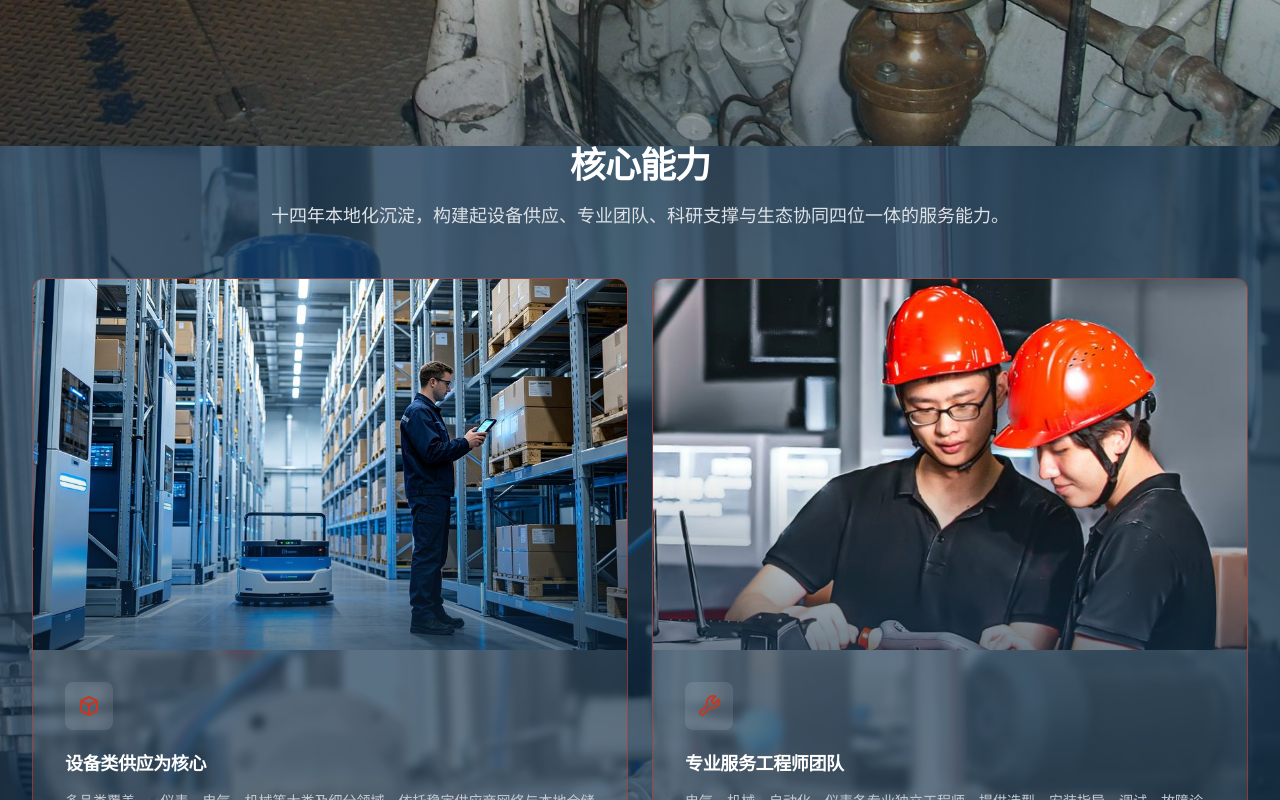
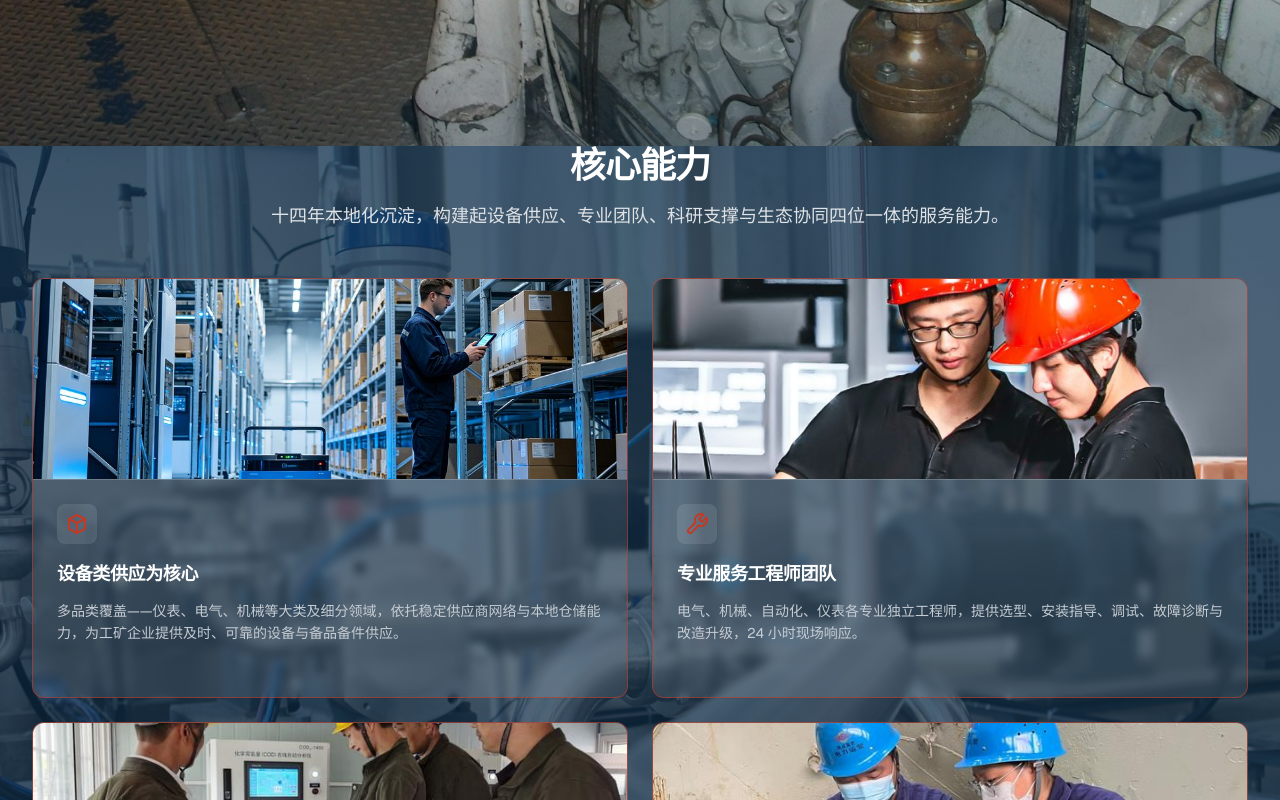
Before and after one commit to ChunJuan12138/elinweb-website, a Next.js app: page /company in a window 1280 px wide. Shown: the part 2000-2800 px from the top of the page. Built offline with nearby package versions, Linux system fonts and the light colour scheme.

Commit message:
feat: redesign company core capabilities as image-top glass cards
Make the four core capability cards visually split into top image
and bottom text. Use 48% height for the image area with a subtle
white/20 bottom border divider, keep glass-morphism container, and
preserve hover lift + image zoom.

```diff
--- a/src/app/company/page.tsx
+++ b/src/app/company/page.tsx
@@ -119,26 +119,27 @@ function CapabilityCard({
   icon: ReactNode;
 }) {
   return (
-    <div className="group flex flex-col overflow-hidden rounded-xl border border-accent/60 bg-white/10 shadow-sm backdrop-blur-sm transition-all duration-300 hover:-translate-y-1 hover:border-accent hover:bg-white/15 hover:shadow-lg">
-      <div className="relative aspect-[16/10] overflow-hidden">
+    <div className="group flex h-full min-h-[420px] flex-col overflow-hidden rounded-xl border border-accent/60 bg-white/10 shadow-sm backdrop-blur-sm transition-all duration-300 hover:-translate-y-1 hover:border-accent hover:bg-white/15 hover:shadow-lg">
+      <div className="relative h-[48%] min-h-[180px] overflow-hidden border-b border-white/20">
         <Image
           src={image}
           alt={title}
           fill
-          className="object-cover transition-transform duration-500 group-hover:scale-[1.05]"
+          className="object-cover transition-transform duration-500 group-hover:scale-105"
           sizes="(max-width: 640px) 100vw, (max-width: 1024px) 50vw, 25vw"
           loading="lazy"
         />
-        <div className="absolute inset-0 bg-gradient-to-t from-primary-950/60 via-transparent to-transparent" />
       </div>
-      <div className="flex flex-1 flex-col p-6 md:p-8">
-        <div className="inline-flex h-12 w-12 items-center justify-center rounded-lg bg-white/10 text-accent transition-colors duration-300 group-hover:bg-accent group-hover:text-white">
-          {icon}
+      <div className="flex flex-1 flex-col justify-between p-5 md:p-6">
+        <div>
+          <div className="inline-flex h-10 w-10 items-center justify-center rounded-lg bg-white/10 text-accent transition-colors duration-300 group-hover:bg-accent group-hover:text-white">
+            {icon}
+          </div>
+          <h3 className="mt-4 text-lg font-semibold text-white">{title}</h3>
+          <p className="mt-3 text-sm leading-relaxed text-steel-300">
+            {description}
+          </p>
         </div>
-        <h3 className="mt-5 text-lg font-semibold text-white">{title}</h3>
-        <p className="mt-3 flex-1 text-sm leading-relaxed text-steel-300">
-          {description}
-        </p>
       </div>
     </div>
   );
```
